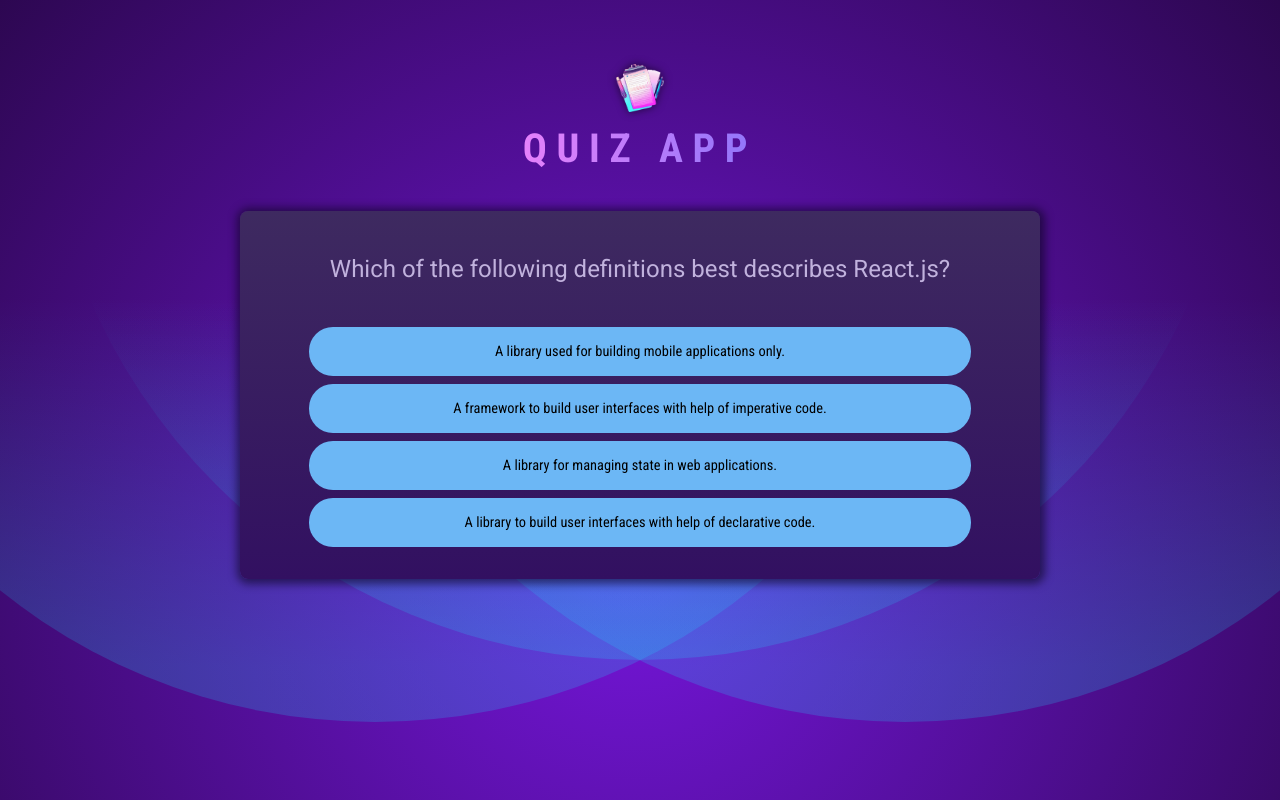
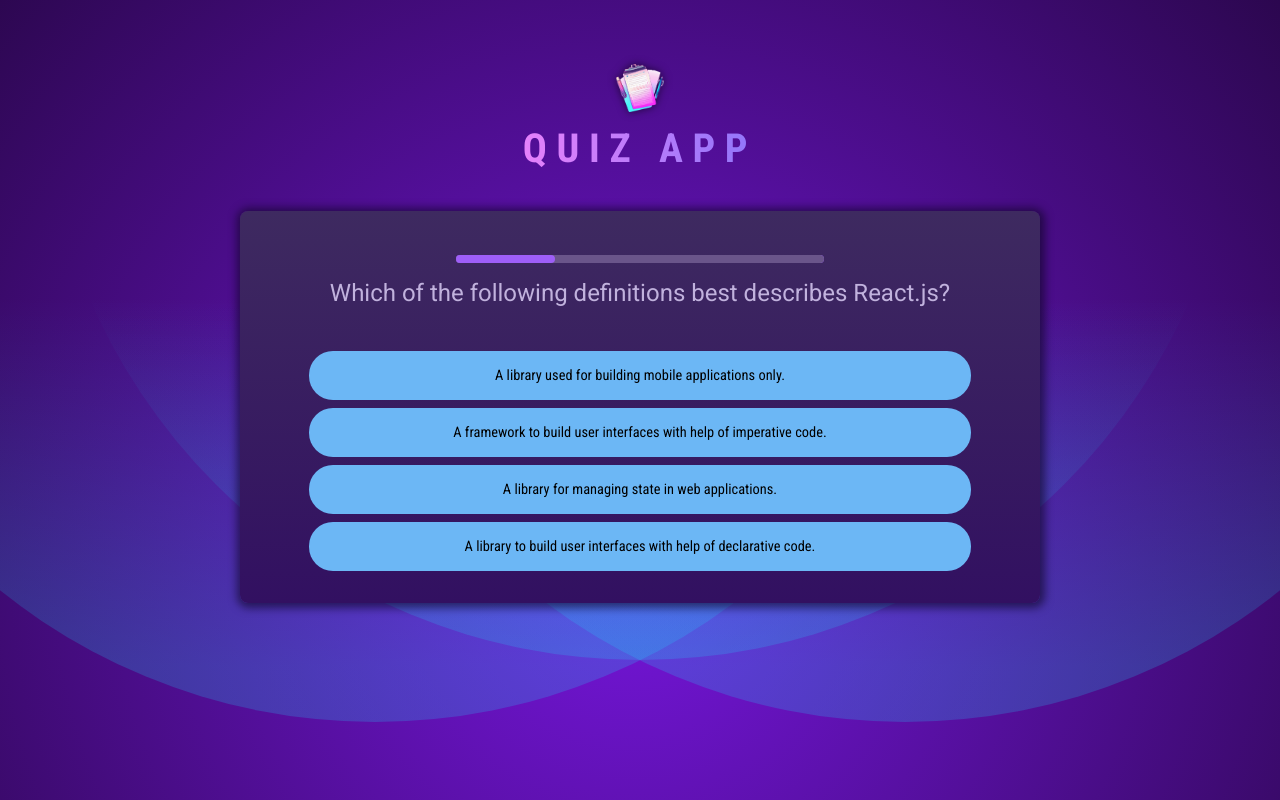
Before and after one commit to MiloszWrobel/Quiz-Website-Revisit, a React (Vite) app: page / in a window 1280 px wide. Built offline with nearby package versions, Linux system fonts and the light colour scheme.

Commit message:
Created a QuestionTimer component and displayed timer on screen

```diff
--- /dev/null
+++ b/src/components/QuestionTimer.jsx
@@ -0,0 +1,17 @@
+import { useEffect, useState } from "react";
+
+export default function QuestionTimer({ timeout, onTimeout }) {
+  const [remainingTime, setRemainingTime] = useState(timeout);
+
+  useEffect(() => {
+    setTimeout(onTimeout, timeout);
+  }, [onTimeout, timeout]);
+
+  useEffect(() => {
+    setInterval(() => {
+      setRemainingTime((prevRemainingTime) => prevRemainingTime - 10);
+    }, 10);
+  }, []);
+
+  return <progress id="question-time" max={timeout} value={remainingTime} />;
+}
--- a/src/components/Quiz.jsx
+++ b/src/components/Quiz.jsx
@@ -1,6 +1,7 @@
 import { useState } from "react";
 import QUESTIONS from "../questions";
 import quizComplete from "../assets/quiz-complete.png";
+import QuestionTimer from "./QuestionTimer";
 
 export default function Quiz() {
   const [userAnswers, setUserAnswers] = useState([]);
@@ -10,6 +11,10 @@
 
   function handleSelectAnswer(selectedAnswer) {
     setUserAnswers((prevAnswers) => [...prevAnswers, selectedAnswer]);
+  }
+
+  function handleTimeout(answer) {
+    setUserAnswers((prevAnswers) => [...prevAnswers, answer]);
   }
 
   if (quizIsComplete) {
@@ -27,6 +32,7 @@
   return (
     <div id="quiz">
       <div id="question">
+        <QuestionTimer timeout={15000} onTimeout={() => handleTimeout(null)} />
         <h2>{QUESTIONS[activeQuestionIndex].text}</h2>
         <ul id="answers">
           {shuffledAnswers.map((answer) => (
```
